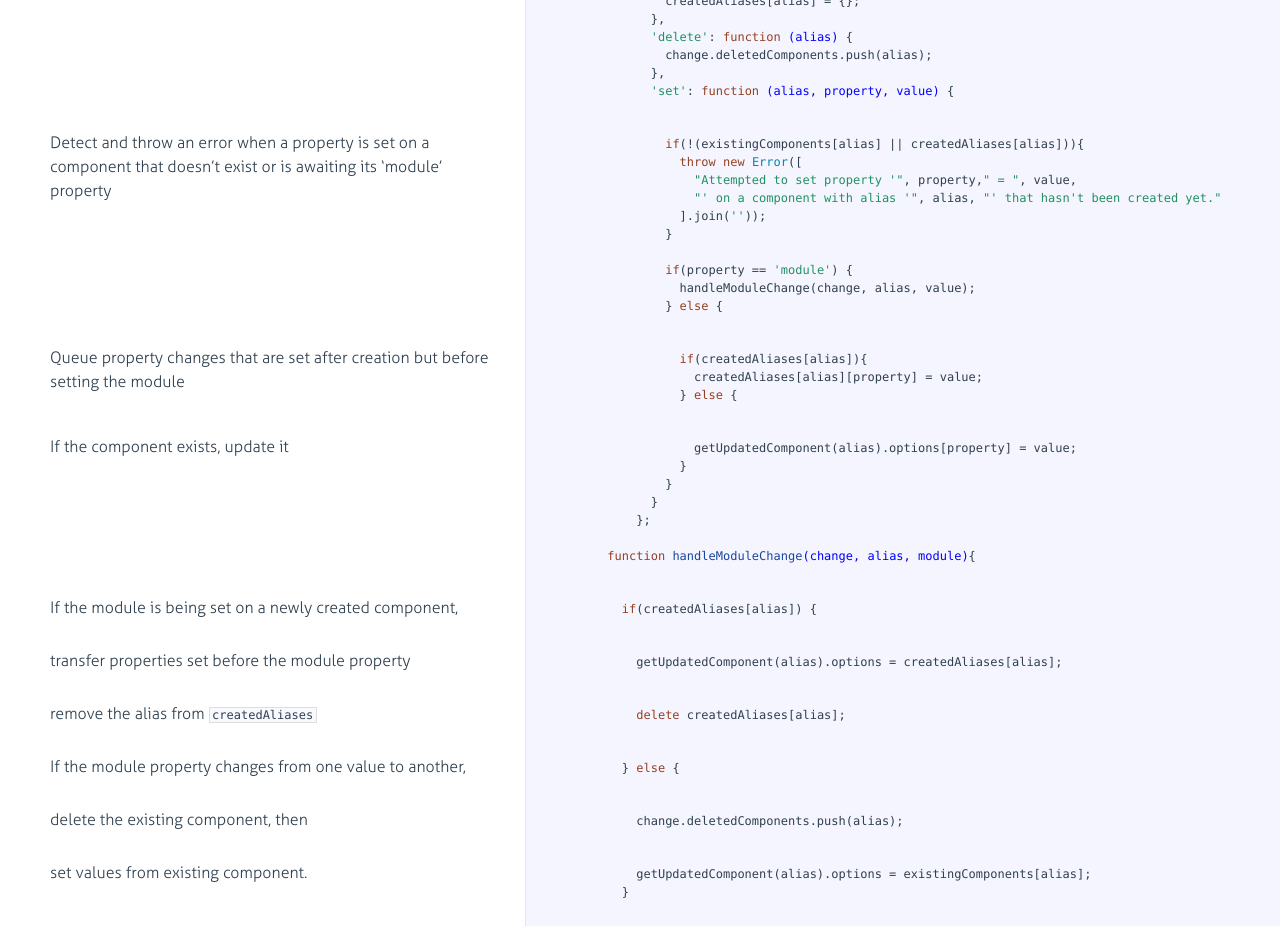
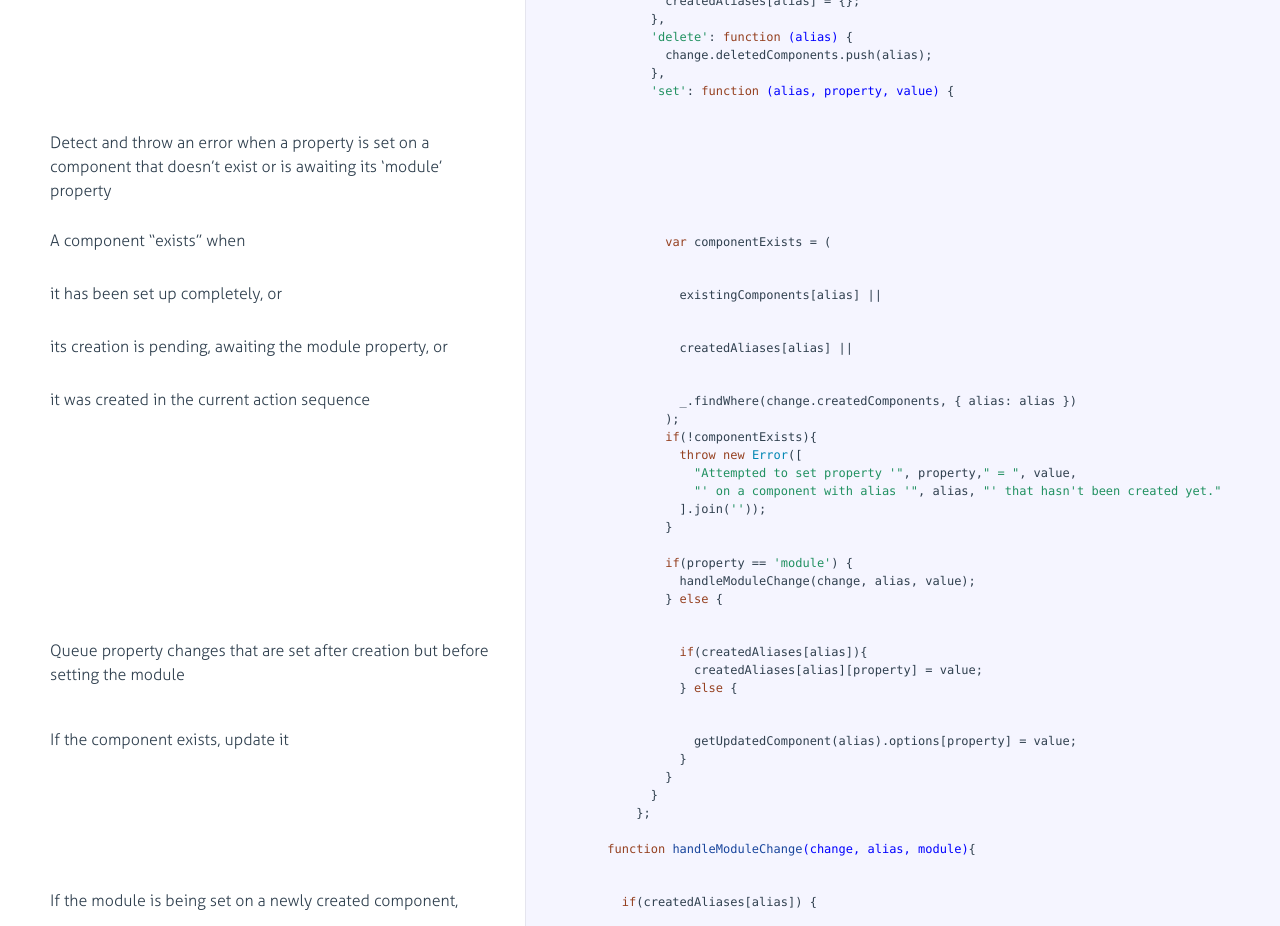
Before and after one commit to curran/phd, a plain HTML site: page prototype/docs/processActions.html in a window 1280 px wide. Shown: the part 1720-2646 px from the top of the page. Drawn offline with Linux system fonts and the light colour scheme.

Commit message:
Updated docs

```diff
--- a/prototype/docs/processActions.html
+++ b/prototype/docs/processActions.html
@@ -261,7 +261,67 @@ or is awaiting its ‘module’ property</p>
 
             </div>
 
-            <div class="content"><div class='highlight'><pre>              <span class="hljs-keyword">if</span>(!(existingComponents[alias] || createdAliases[alias])){
+        </li>
+
+
+        <li id="section-8">
+            <div class="annotation">
+
+              <div class="pilwrap ">
+                <a class="pilcrow" href="#section-8">&#182;</a>
+              </div>
+              <p>A component “exists” when</p>
+
+            </div>
+
+            <div class="content"><div class='highlight'><pre>              <span class="hljs-keyword">var</span> componentExists = (</pre></div></div>
+
+        </li>
+
+
+        <li id="section-9">
+            <div class="annotation">
+
+              <div class="pilwrap ">
+                <a class="pilcrow" href="#section-9">&#182;</a>
+              </div>
+              <p>it has been set up completely, or</p>
+
+            </div>
+
+            <div class="content"><div class='highlight'><pre>                existingComponents[alias] ||</pre></div></div>
+
+        </li>
+
+
+        <li id="section-10">
+            <div class="annotation">
+
+              <div class="pilwrap ">
+                <a class="pilcrow" href="#section-10">&#182;</a>
+              </div>
+              <p>its creation is pending, awaiting the module property, or</p>
+
+            </div>
+
+            <div class="content"><div class='highlight'><pre>                createdAliases[alias] ||</pre></div></div>
+
+        </li>
+
+
+        <li id="section-11">
+            <div class="annotation">
+
+              <div class="pilwrap ">
+                <a class="pilcrow" href="#section-11">&#182;</a>
+              </div>
+              <p>it was created in the current action sequence</p>
+
+            </div>
+
+            <div class="content"><div class='highlight'><pre>                _.findWhere(change.createdComponents, { alias: alias })
+              );
+              <span class="hljs-keyword">if</span>(!componentExists){
                 <span class="hljs-keyword">throw</span> <span class="hljs-keyword">new</span> <span class="hljs-built_in">Error</span>([
                   <span class="hljs-string">"Attempted to set property '"</span>, property,<span class="hljs-string">" = "</span>, value,
                   <span class="hljs-string">"' on a component with alias '"</span>, alias, <span class="hljs-string">"' that hasn't been created yet."</span>
@@ -275,11 +335,11 @@ or is awaiting its ‘module’ property</p>
         </li>
 
 
-        <li id="section-8">
+        <li id="section-12">
             <div class="annotation">
 
               <div class="pilwrap ">
-                <a class="pilcrow" href="#section-8">&#182;</a>
+                <a class="pilcrow" href="#section-12">&#182;</a>
               </div>
               <p>Queue property changes that are set
 after creation but before setting the module</p>
@@ -293,11 +353,11 @@ after creation but before setting the module</p>
         </li>
 
 
-        <li id="section-9">
+        <li id="section-13">
             <div class="annotation">
 
               <div class="pilwrap ">
-                <a class="pilcrow" href="#section-9">&#182;</a>
+                <a class="pilcrow" href="#section-13">&#182;</a>
               </div>
               <p>If the component exists, update it</p>
 
@@ -314,11 +374,11 @@ after creation but before setting the module</p>
         </li>
 
 
-        <li id="section-10">
+        <li id="section-14">
             <div class="annotation">
 
               <div class="pilwrap ">
-                <a class="pilcrow" href="#section-10">&#182;</a>
+                <a class="pilcrow" href="#section-14">&#182;</a>
               </div>
               <p>If the module is being set on a newly created component,</p>
 
@@ -329,11 +389,11 @@ after creation but before setting the module</p>
         </li>
 
 
-        <li id="section-11">
+        <li id="section-15">
             <div class="annotation">
 
               <div class="pilwrap ">
-                <a class="pilcrow" href="#section-11">&#182;</a>
+                <a class="pilcrow" href="#section-15">&#182;</a>
               </div>
               <p>transfer properties set before the module property</p>
 
@@ -344,11 +404,11 @@ after creation but before setting the module</p>
         </li>
 
 
-        <li id="section-12">
+        <li id="section-16">
             <div class="annotation">
 
               <div class="pilwrap ">
-                <a class="pilcrow" href="#section-12">&#182;</a>
+                <a class="pilcrow" href="#section-16">&#182;</a>
               </div>
               <p>remove the alias from <code>createdAliases</code></p>
 
@@ -359,11 +419,11 @@ after creation but before setting the module</p>
         </li>
 
 
-        <li id="section-13">
+        <li id="section-17">
             <div class="annotation">
 
               <div class="pilwrap ">
-                <a class="pilcrow" href="#section-13">&#182;</a>
+                <a class="pilcrow" href="#section-17">&#182;</a>
               </div>
               <p>If the module property changes from one value to another,</p>
 
@@ -374,11 +434,11 @@ after creation but before setting the module</p>
         </li>
 
 
-        <li id="section-14">
+        <li id="section-18">
             <div class="annotation">
 
               <div class="pilwrap ">
-                <a class="pilcrow" href="#section-14">&#182;</a>
+                <a class="pilcrow" href="#section-18">&#182;</a>
               </div>
               <p>delete the existing component, then</p>
 
@@ -389,11 +449,11 @@ after creation but before setting the module</p>
         </li>
 
 
-        <li id="section-15">
+        <li id="section-19">
             <div class="annotation">
 
               <div class="pilwrap ">
-                <a class="pilcrow" href="#section-15">&#182;</a>
+                <a class="pilcrow" href="#section-19">&#182;</a>
               </div>
               <p>set values from existing component.</p>
 
@@ -405,11 +465,11 @@ after creation but before setting the module</p>
         </li>
 
 
-        <li id="section-16">
+        <li id="section-20">
             <div class="annotation">
 
               <div class="pilwrap ">
-                <a class="pilcrow" href="#section-16">&#182;</a>
+                <a class="pilcrow" href="#section-20">&#182;</a>
               </div>
               <p>create or recreate the component</p>
 
```
